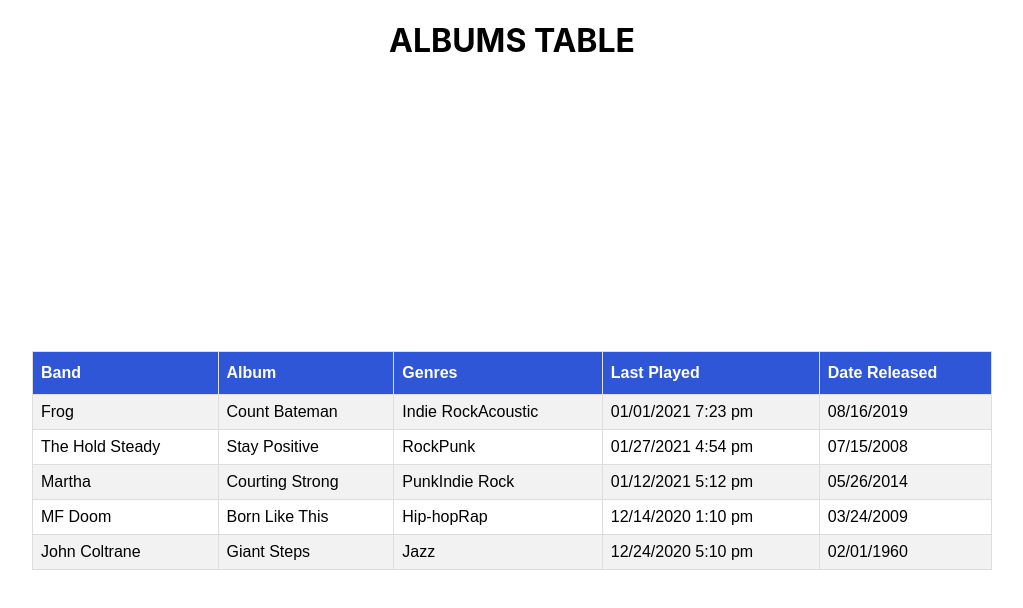
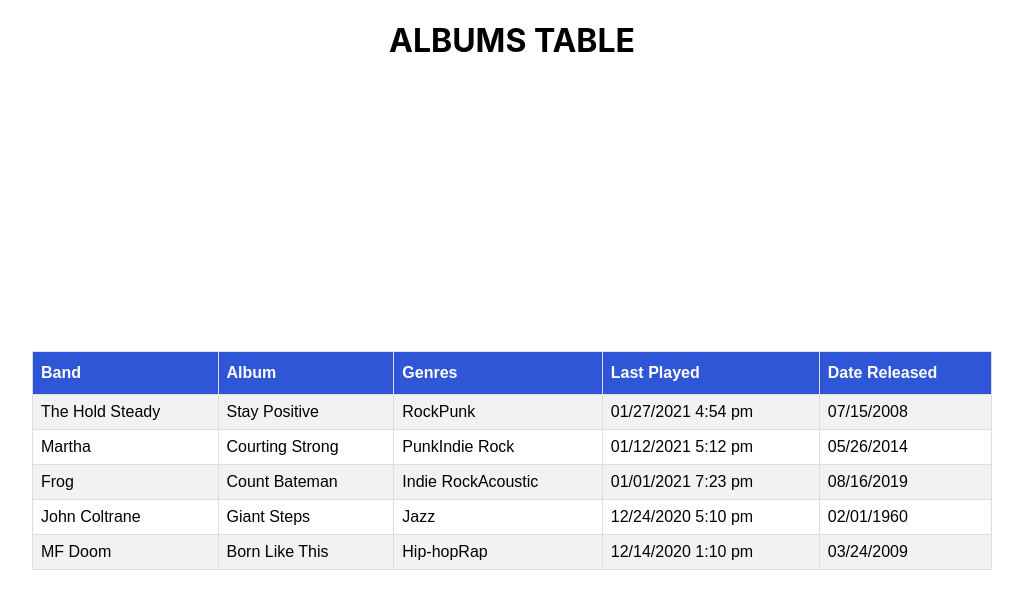
Before and after one commit to segenel/Albums_Project, a React (Create React App) app in the folder albums_project/: page / in a window 1280 px wide. Shown: the top 608 px of the page, without its empty margins (128-1151 px from the left). Built offline with nearby package versions, Linux system fonts and the light colour scheme.

Commit message:
Changed the table to display the data in descending order according to Last Played

```diff
--- a/albums_project/src/App.js
+++ b/albums_project/src/App.js
@@ -18,7 +18,7 @@
             <th>Last Played</th>
             <th>Date Released</th>
           </tr>
-          {data.albums.map(item => {
+          {data.albums.sort((a, b) => a.last_listened < b.last_listened ? 1 : -1).map(item => {
             let date = new Date(item.last_listened).toISOString();
             console.log(date);
             let ampm = ' pm';
```
